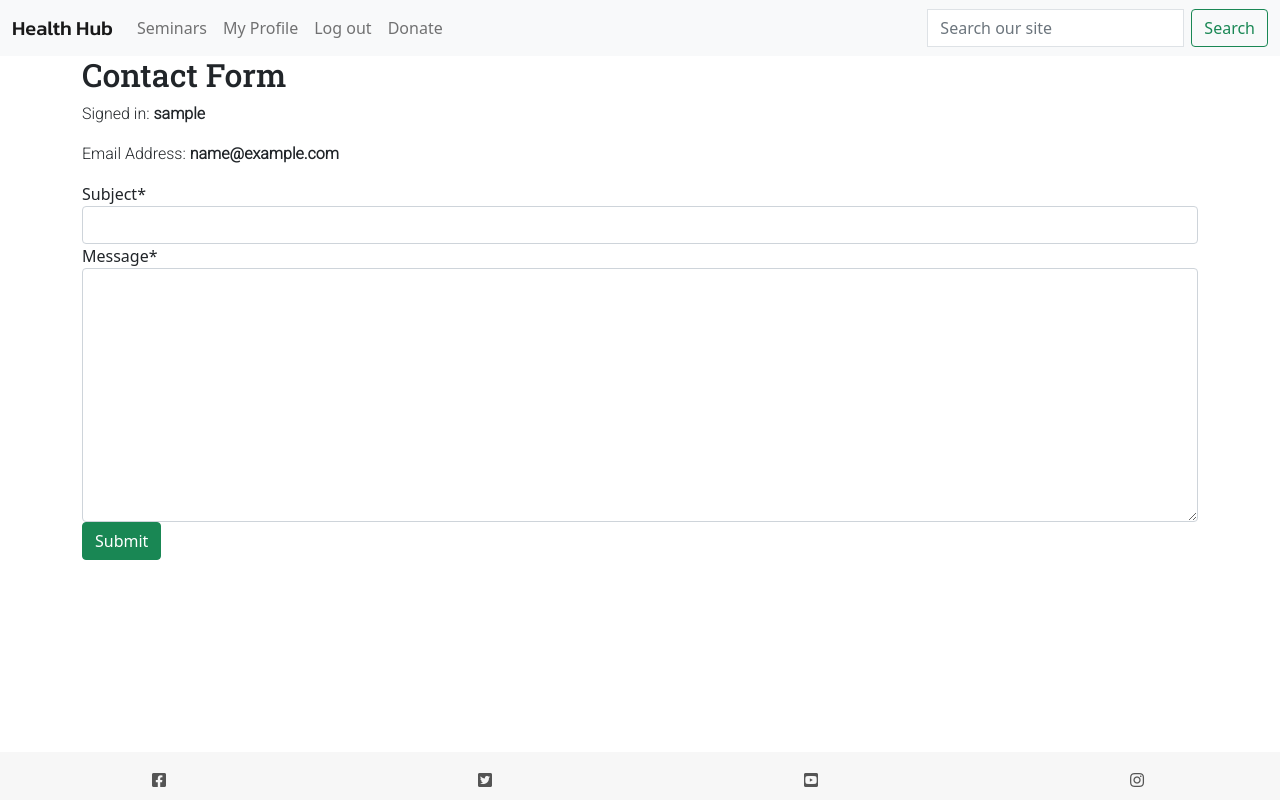
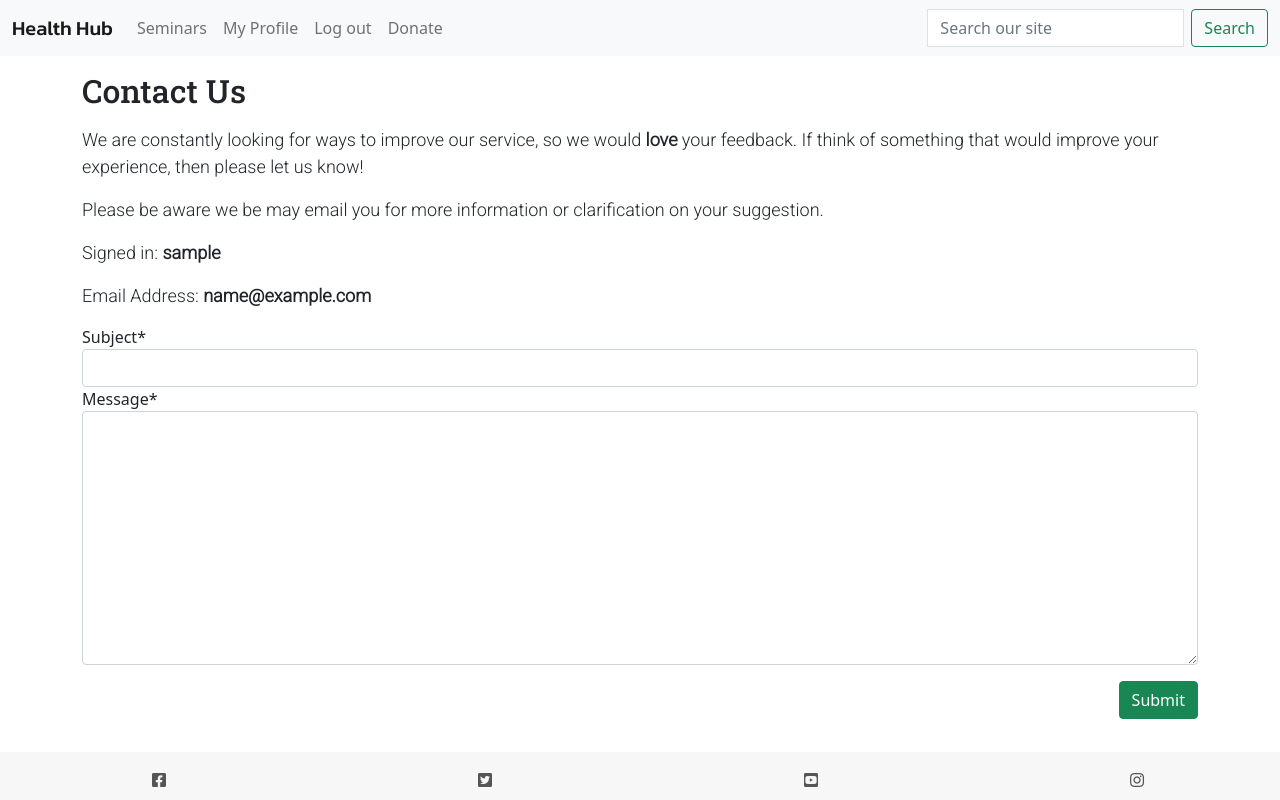
Before and after one commit to Code-Institute-Submissions/Gwgjnr-Wellness_Site_AugResub, a Django app: template contact/templates/contact/contact_form.html in a window 1280 px wide. Run offline with Django 3.2, Linux system fonts and the light colour scheme; the template is opened without the code that fills it: values that come from a table or form of the project are taken from there, others are empty; a user stored in the database is signed in; tables that the repository leaves empty hold one stand-in row (values such as "Sample post"); some libraries are stand-ins or nearby versions.

Commit message:
added further styling to contact page

```diff
--- a/contact/templates/contact/contact_form.html
+++ b/contact/templates/contact/contact_form.html
@@ -5,15 +5,17 @@
 {% load crispy_forms_tags %}
 <div class="container">
     <div>
-        <h2>Contact Form</h2>
-        <p>Signed in: <strong>{{ user.username }}</strong></p>
-        <p>Email Address: <strong>{{ user.email }}</strong></p>
+        <h2 class="contact-header">Contact Us</h2>
+        <p class="contact-text">We are constantly looking for ways to improve our service, so we would <strong>love</strong> your feedback. If think of something that would improve your experience, then please let us know!</p>
+        <p class="contact-text">Please be aware we be may email you for more information or clarification on your suggestion.</p>
+        <p class="contact-text">Signed in: <strong>{{ user.username }}</strong></p>
+        <p class="contact-text">Email Address: <strong>{{ user.email }}</strong></p>
     </div>
-    <form method="post">
+    <form class="contact-form" method="post">
 
         {{ contact_form | crispy }}
         {% csrf_token %}
-        <button type="submit" class="btn btn-success">Submit</button>
+        <button type="submit" class="btn btn-success contact-btn">Submit</button>
       </form>
 </div>
 
--- a/static/css/base.css
+++ b/static/css/base.css
@@ -261,6 +261,29 @@ footer {
     color: #2c5777;
 }
 
+/* Styles for Contact Page */
+
+.contact-btn {
+    float: right;
+    margin-top: 1rem;
+    margin-bottom: 1rem;
+
+}
+
+.contact-header {
+    margin-top: 1rem;
+    margin-bottom: 1rem;
+}
+
+.contact-text {
+    font-size: large;
+}
+
+.contact-form {
+    margin-bottom: 5rem;
+}
+
+
 /* Media queries used to ensure responsiveness for images on seminars search page */
 
 @media screen and (max-width: 767px) {
@@ -297,6 +320,10 @@ footer {
         object-fit: cover;
         filter: brightness(80%);
     }
+
+    .contact-text {
+        font-size: medium;
+    }
 }
 
 @media screen and (max-width: 280px) {
```
